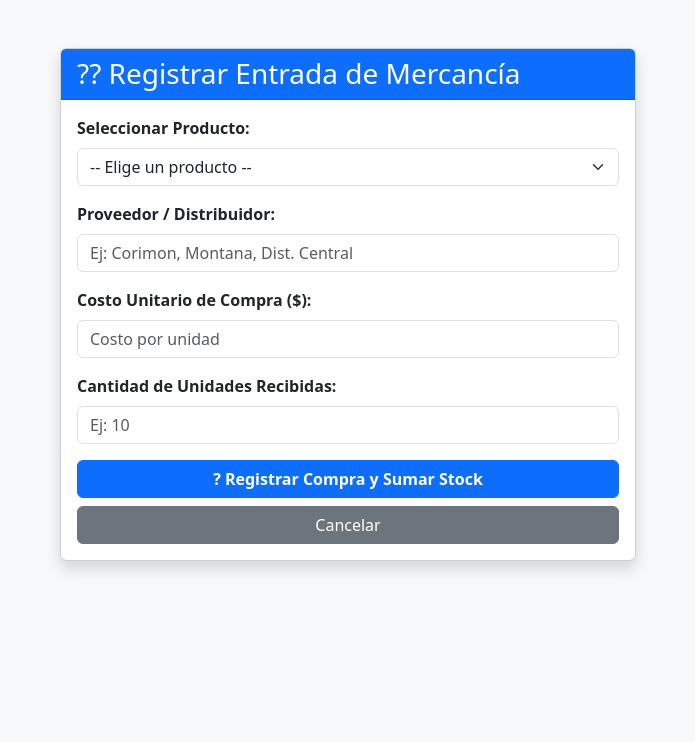
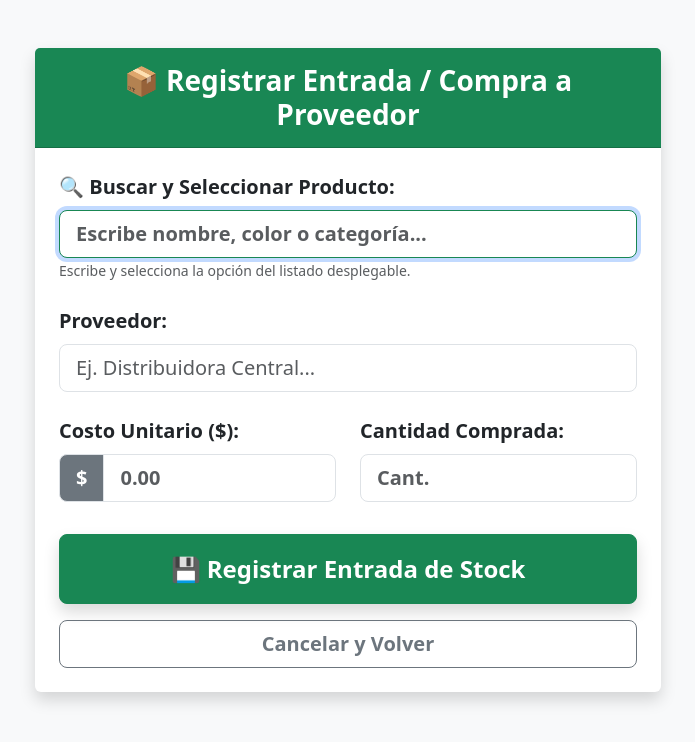
Before and after one commit to ventasrespondeya-cell/Control-de-Inventario---Pinturas-JAM, a Flask app: template templates/comprar.html in a window 1280 px wide. Shown: the top 742 px of the page, without its empty margins (292-987 px from the left). Run offline with Flask 3, Linux system fonts and the light colour scheme; the template is opened without the code that fills it, so the values that code supplies are empty.

Commit message:
Update comprar.html

```diff
--- a/templates/comprar.html
+++ b/templates/comprar.html
@@ -2,43 +2,85 @@
 <html lang="es">
 <head>
     <meta charset="UTF-8">
-    <title>Entrada de Mercancía - Pinturas JAM</title>
+    <title>Entrada de Mercancía / Compras - Pinturas JAM</title>
     <link href="https://cdn.jsdelivr.net/npm/bootstrap@5.3.0/dist/css/bootstrap.min.css" rel="stylesheet">
 </head>
 <body class="bg-light">
-    <div class="container mt-5" style="max-width: 600px;">
-        <div class="card shadow">
-            <div class="card-header bg-primary text-white">
-                <h3 class="mb-0">?? Registrar Entrada de Mercancía</h3>
+    <div class="container mt-5 mb-5" style="max-width: 650px;">
+        <div class="card shadow border-0">
+            <div class="card-header bg-success text-white p-3 text-center">
+                <h3 class="mb-0 fw-bold">📦 Registrar Entrada / Compra a Proveedor</h3>
             </div>
-            <div class="card-body">
-                <form method="POST">
-                    <div class="mb-3">
-                        <label class="form-label fw-bold">Seleccionar Producto:</label>
-                        <select name="producto_id" class="form-select" required>
-                            <option value="">-- Elige un producto --</option>
-                            {% for p in productos %}
-                            <option value="{{ p.id }}">{{ p.nombre }} ({{ p.color }})</option>
-                            {% endfor %}
-                        </select>
+            <div class="card-body p-4">
+                <form method="POST" action="/comprar">
+
+                    <!-- BUSCADOR TIPO LUPA PARA SELECCIONAR PRODUCTO -->
+                    <div class="mb-4">
+                        <label class="form-label fw-bold fs-5">🔍 Buscar y Seleccionar Producto:</label>
+                        <input type="text" id="input_busqueda_prod" class="form-control form-control-lg border-success fw-bold" placeholder="Escribe nombre, color o categoría..." autocomplete="off" required autofocus>
+                        <input type="hidden" name="producto_id" id="producto_id_hidden" required>
+                        <small class="text-muted">Escribe y selecciona la opción del listado desplegable.</small>
                     </div>
-                    <div class="mb-3">
-                        <label class="form-label fw-bold">Proveedor / Distribuidor:</label>
-                        <input type="text" name="proveedor" class="form-control" placeholder="Ej: Corimon, Montana, Dist. Central" required>
+
+                    <div class="mb-4">
+                        <label class="form-label fw-bold fs-5">Proveedor:</label>
+                        <input type="text" name="proveedor" class="form-control form-control-lg" placeholder="Ej. Distribuidora Central..." required>
                     </div>
-                    <div class="mb-3">
-                        <label class="form-label fw-bold">Costo Unitario de Compra ($):</label>
-                        <input type="number" step="0.01" name="costo_unitario" class="form-control" placeholder="Costo por unidad" required>
+
+                    <div class="row">
+                        <div class="col-md-6 mb-4">
+                            <label class="form-label fw-bold fs-5">Costo Unitario ($):</label>
+                            <div class="input-group input-group-lg">
+                                <span class="input-group-text bg-secondary text-white fw-bold">$</span>
+                                <input type="number" step="0.01" name="costo_unitario" class="form-control fw-bold" placeholder="0.00" required>
+                            </div>
+                        </div>
+                        <div class="col-md-6 mb-4">
+                            <label class="form-label fw-bold fs-5">Cantidad Comprada:</label>
+                            <input type="number" name="cantidad" min="1" class="form-control form-control-lg fw-bold text-success" placeholder="Cant." required>
+                        </div>
                     </div>
-                    <div class="mb-3">
-                        <label class="form-label fw-bold">Cantidad de Unidades Recibidas:</label>
-                        <input type="number" name="cantidad" min="1" class="form-control" placeholder="Ej: 10" required>
+
+                    <div class="d-grid gap-3 mt-2">
+                        <button type="submit" class="btn btn-success btn-lg fw-bold py-3 fs-4 shadow">💾 Registrar Entrada de Stock</button>
+                        <a href="/" class="btn btn-outline-secondary btn-lg fw-bold py-2">Cancelar y Volver</a>
                     </div>
-                    <button type="submit" class="btn btn-primary fw-bold w-100 mb-2">? Registrar Compra y Sumar Stock</button>
-                    <a href="/" class="btn btn-secondary w-100">Cancelar</a>
                 </form>
             </div>
         </div>
     </div>
+
+    <!-- Script para el buscador tipo lupa -->
+    <script>
+        const inputBusqueda = document.getElementById('input_busqueda_prod');
+        const inputHiddenId = document.getElementById('producto_id_hidden');
+
+        const datalist = document.createElement('datalist');
+        datalist.id = 'productos_lista_dinamica';
+
+        {% for p in productos %}
+        {
+            let opt = document.createElement('option');
+            opt.value = "{{ p.nombre }} - {{ p.color }} [Cat: {{ p.categoria }}] (${{ '%.2f'|format(p.precio) }})";
+            opt.setAttribute('data-id', "{{ p.id }}");
+            datalist.appendChild(opt);
+        }
+        {% endfor %}
+
+        document.body.appendChild(datalist);
+        inputBusqueda.setAttribute('list', 'productos_lista_dinamica');
+
+        inputBusqueda.addEventListener('input', function(e) {
+            let val = e.target.value;
+            let options = datalist.options;
+            inputHiddenId.value = '';
+            for (let i = 0; i < options.length; i++) {
+                if (options[i].value === val) {
+                    inputHiddenId.value = options[i].getAttribute('data-id');
+                    break;
+                }
+            }
+        });
+    </script>
 </body>
 </html>
```
